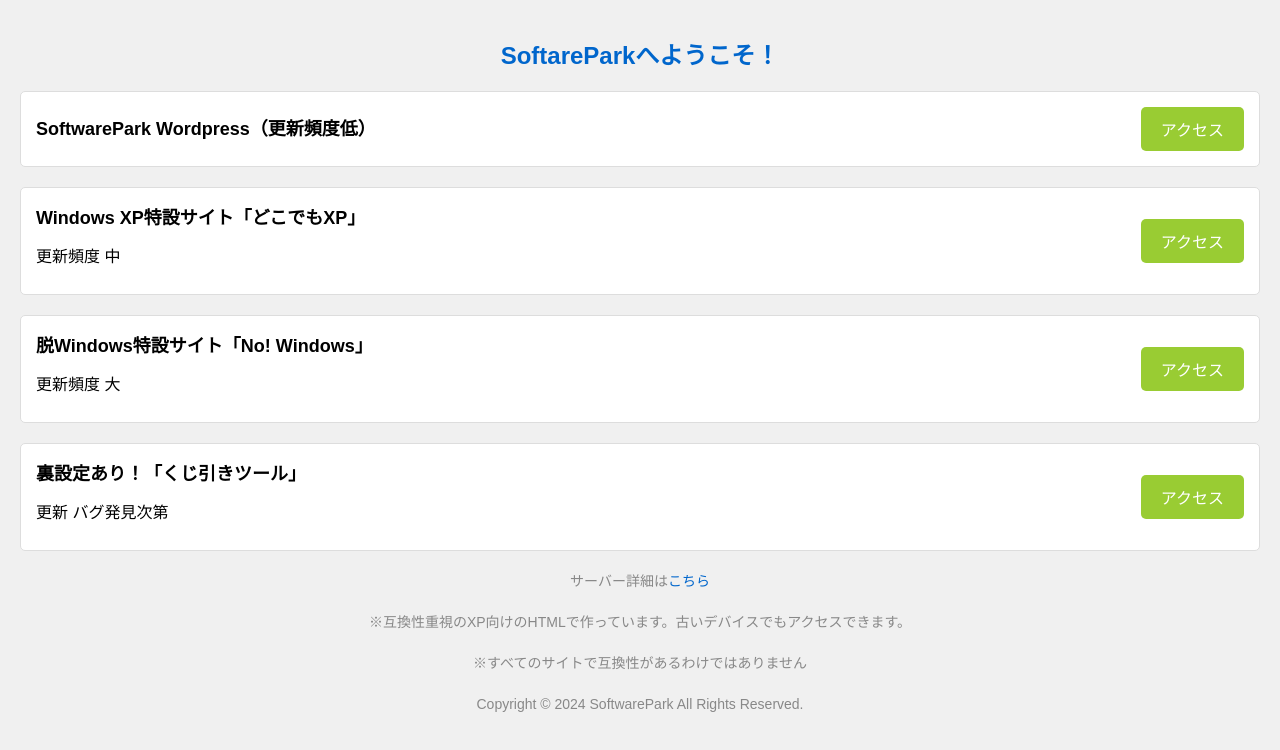
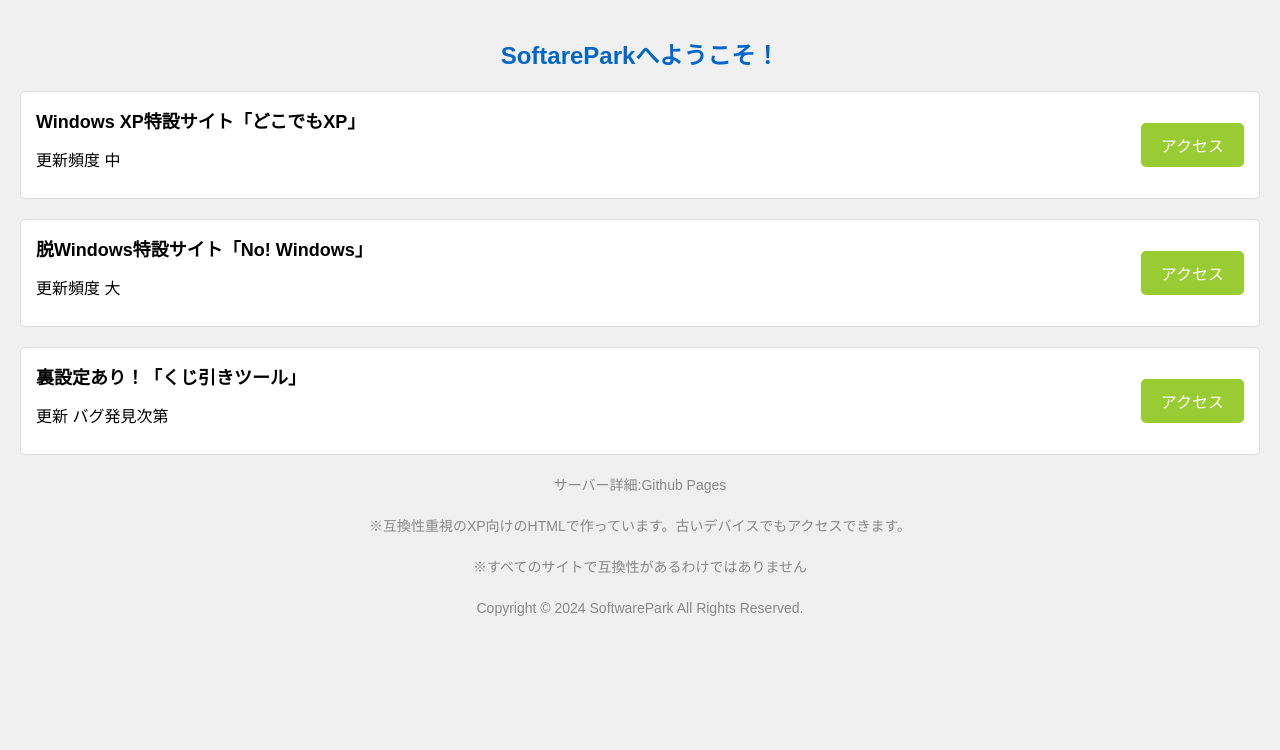
Before and after one commit to winr0r/softwarepark.github.io, a plain HTML site: page index.html in a window 1280 px wide. Drawn offline with Linux system fonts and the light colour scheme.

Commit message:
Update index.html

```diff
--- a/index.html
+++ b/index.html
@@ -68,19 +68,13 @@
 <body>
     <h1>SoftareParkへようこそ！</h1>
 
-    <div class="section">
-        <div>
-            <strong>SoftwarePark Wordpress（更新頻度低）</strong>
-        </div>
-        <a class="button" href="http://software89.f5.si/wordpress/">アクセス</a>
-    </div>
 
     <div class="section">
         <div>
             <strong>Windows XP特設サイト「どこでもXP」</strong>
             <p>更新頻度 中</p>
         </div>
-        <a class="button" href="http://software89.f5.si/xp/">アクセス</a>
+        <a class="button" href="/classic/xp/">アクセス</a>
     </div>
 
     <div class="section">
@@ -88,17 +82,18 @@
             <strong>脱Windows特設サイト「No! Windows」</strong>
             <p>更新頻度 大</p>
         </div>
-        <a class="button" href="http://software89.f5.si/nowin/">アクセス</a>
+        <a class="button" href="/classic/nowin/">アクセス</a>
     </div>
-    <div class="section">
-        <div>
-            <strong>裏設定あり！「くじ引きツール」</strong>
-            <p>更新 バグ発見次第</p>
-        </div>
-        <a class="button" href="https://software89.f5.si/lottery/">アクセス</a>
+   <div class="section">
+    <div>
+        <strong>裏設定あり！「くじ引きツール」</strong>
+        <p>更新 バグ発見次第</p>
     </div>
+    <a class="button" href="/classic/lottery">アクセス</a>
+</div>
 
-    <p class="footer">サーバー詳細は<a href="http://software89.f5.si/server">こちら</a></p>
+
+    <p class="footer">サーバー詳細:Github Pages</a></p>
     <p class="footer">※互換性重視のXP向けのHTMLで作っています。古いデバイスでもアクセスできます。</p>
     <p class="footer">※すべてのサイトで互換性があるわけではありません</p>
 
```
